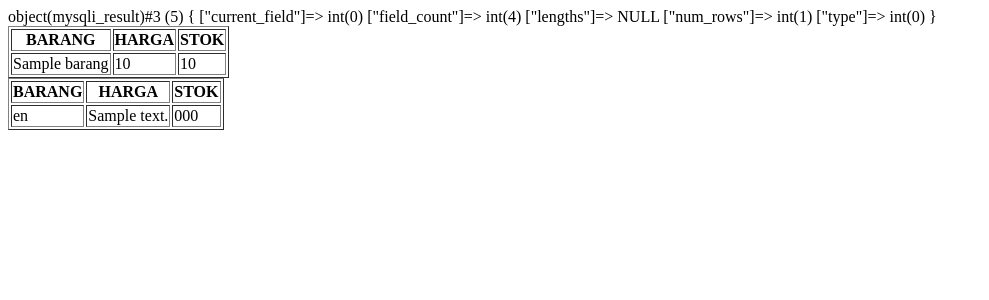
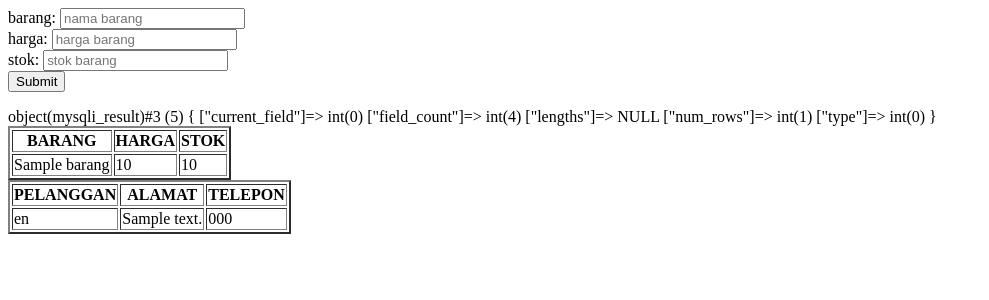
Before and after one commit to JefriEkaRakhmansyah/TUGASPHP, a PHP site: page / in a window 1280 px wide. Shown: the top 300 px of the page, without its empty margins (0-989 px from the left). Run offline with PHP 8.4, Linux system fonts and the light colour scheme; tables that the repository leaves empty or names only in its code hold one stand-in row (values such as "Sample post").

Commit message:
26/Januari/2024

```diff
--- a/index.php
+++ b/index.php
@@ -1,64 +1,104 @@
+<form action="" method="post">
+    barang:
+    <input type="text" name="namabarang" placeholder="nama barang">
+    <br>
+    harga:
+    <input type="number" name="harga" placeholder="harga barang">
+    <br>
+    stok:
+    <input type="number" name="stok" placeholder="stok barang">
+    <br>
+    <input type="submit" name="simpan" placeholder="simpan">
+</form>
+
 <?php
-$host = "127.0.0.1";
-$db = "dbtoko";
-$user = "root";
-$password = "";
+$host="127.0.0.1";
+$user="root";
+$password="";
+$db="dbtoko";
+$koneksi=new mysqli($host,$user,$password,$db);
 
-$koneksi = new mysqli($host, $user, $password, $db);
+if (isset($_POST["simpan"])) {
+$namabarang=$_POST["namabarang"];
+$harga=$_POST["harga"];
+$stok=$_POST["stok"];
 
-$sql = "SELECT * FROM barang ";
+$sql="INSERT INTO barang (namabarang,harga,stok) VALUES ('$namabarang',$harga,$stok)";
+$hasil=mysqli_query($koneksi,$sql);
+}
 
-$hasil = mysqli_query($koneksi, $sql);
 
+
+
+$sql="SELECT * FROM barang";
+
+$hasil=mysqli_query($koneksi,$sql);
 var_dump($hasil);
 
-echo "
-    <table border='1px'>
+echo "<table border =2px>
 <thead>
 <tr>
-    <th>BARANG</th>
-    <th>HARGA</th>
-    <th>STOK</th>
+<th>
+BARANG
+</th>
+<th>
+HARGA
+</th>
+<th>
+STOK
+</th>
 </tr>
 </thead>
-    <tbody>
-    ";
+<tbody>";
 
-while ($row = mysqli_fetch_array($hasil)) {
-
-    echo "<tr><td>$row[1]</td><td>$row[2]</td><td>$row[3]</td></tr>";
+while($row=mysqli_fetch_array($hasil)){
+    echo "<tr>";
+    echo "<td>" . $row[1] . "</td>";
+    echo "<td>" . $row[2] . "</td>";
+    echo "<td>" . $row[3] . "</td>";
+    echo "</tr>";
 }
 
-echo "
-    </tbody>
+echo " </tbody>
+    </table>";
 
-    </table>
-    ";
+    //PELANGGAN
 
-$sql = "SELECT * FROM pelanggan";
-$hasils = mysqli_query($koneksi, $sql);
+    $namapelanggan="miya";
+    $alamat="kemiri";
+    $telepon=8821371;
 
-echo "
-    <table border='1px'>
+    $sql="INSERT INTO pelanggan (namapelanggan,alamat,telepon) VALUES ('$namapelanggan','$alamat',$telepon)";
+    $hasil=mysqli_query($koneksi,$sql);
+
+
+$sql="SELECT * FROM pelanggan";
+$hasil=mysqli_query($koneksi,$sql);
+
+
+echo "<table border=2px>
 <thead>
 <tr>
-    <th>BARANG</th>
-    <th>HARGA</th>
-    <th>STOK</th>
+<th>
+PELANGGAN
+</th>
+<th>
+ALAMAT
+</th
 </tr>
+<th>
+TELEPON
+</th>
 </thead>
-    <tbody>
-    ";
+<tbody>";
 
-while ($row = mysqli_fetch_array($hasils)) {
-
-    echo "<tr><td>$row[1]</td><td>$row[2]</td><td>$row[3]</td></tr>";
+while($row=mysqli_fetch_array($hasil)){
+    echo "<tr>";
+    echo "<td>" . $row[1] . "</td>";
+    echo "<td>" . $row[2] . "</td>";
+    echo "<td>" . $row[3] . "</td>";
+    echo "</tr>";
 }
-
-echo "
-    </tbody>
-
-    </table>
-    ";
-
+echo " </tbody>
+    </table>";
 ?>
```
Lines whose indentation alone changed are shown as unchanged.
